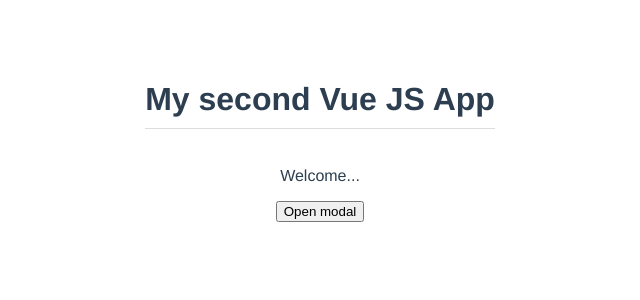
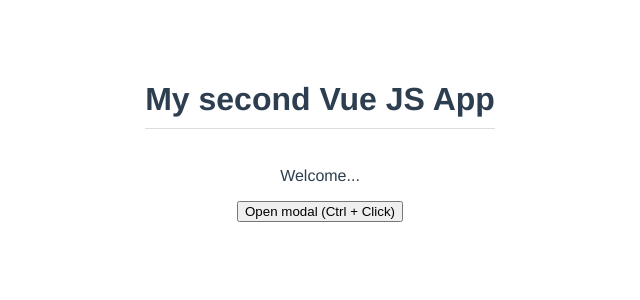
Before and after one commit to SamuelVera/Vue-Practice-2, a Vue app: page / in a window 1280 px wide. Shown: the top 300 px of the page, without its empty margins (320-960 px from the left). Built offline with nearby package versions, Linux system fonts and the light colour scheme.

Commit message:
Click events modifiers lesson

```diff
--- a/src/App.vue
+++ b/src/App.vue
@@ -16,7 +16,9 @@
     @close="toggleModal"
   />
   <!--Names for components can conflict with regular HTML elements-->
-  <button @click="toggleModal">Open modal</button>
+  <!--Events modifiers are used with @eventName.modifierForEvent-->
+  <!--This example is Ctrl + Click-->
+  <button @click.ctrl="toggleModal">Open modal (Ctrl + Click)</button>
 </template>
 
 <!--Code for the component (OPTIONAL)-->
--- a/src/components/Modal.component.vue
+++ b/src/components/Modal.component.vue
@@ -1,6 +1,8 @@
 <!--Template for the modal component-->
 <template>
-  <div class="backdrop" @click="closeModal">
+  <!--Events modifiers are used with @eventName.modifierForEvent-->
+  <!--Self prevents childs from triggering the event-->
+  <div class="backdrop" @click.self="closeModal">
     <div class="modal" :class="{ sale: theme === 'sale' }">
       <h1>{{ header }}</h1>
       <p>{{ text }}</p>
```
